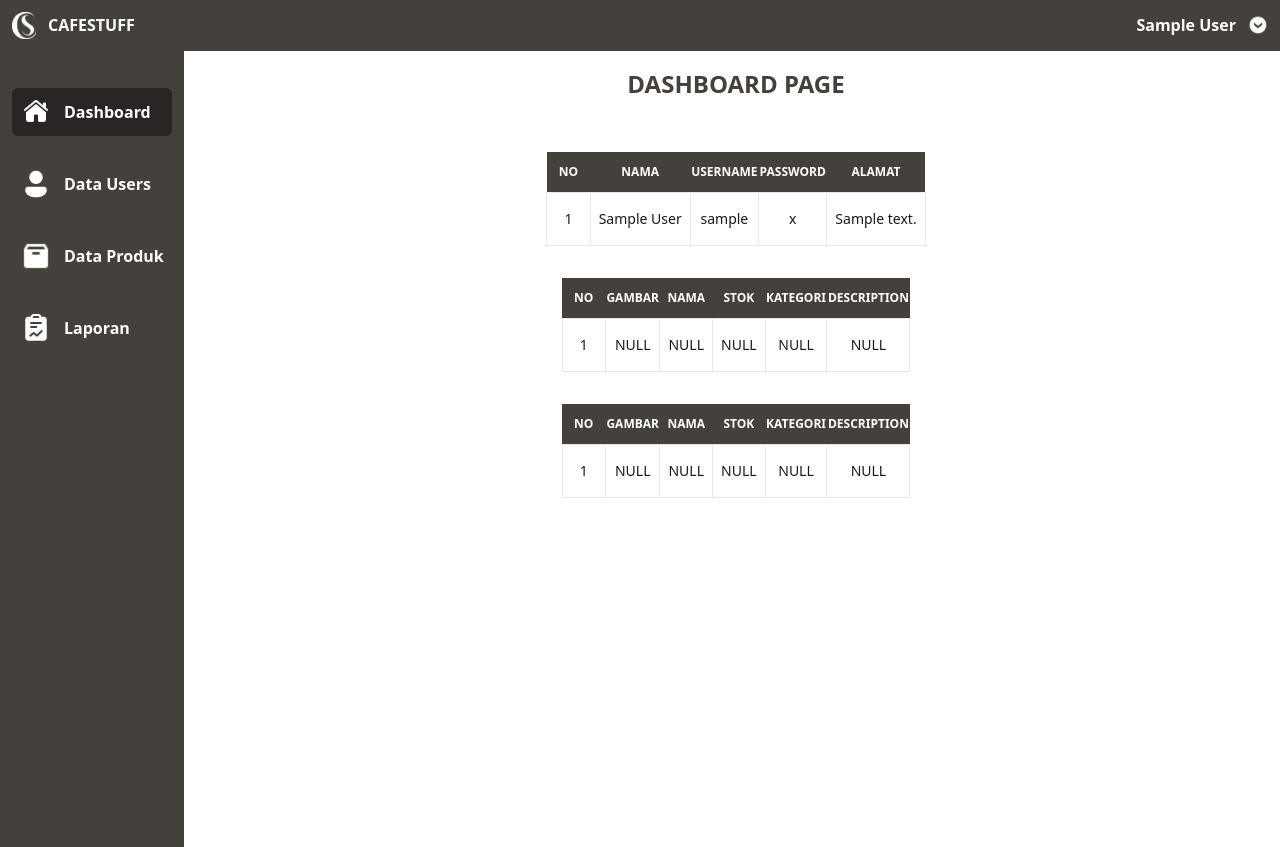
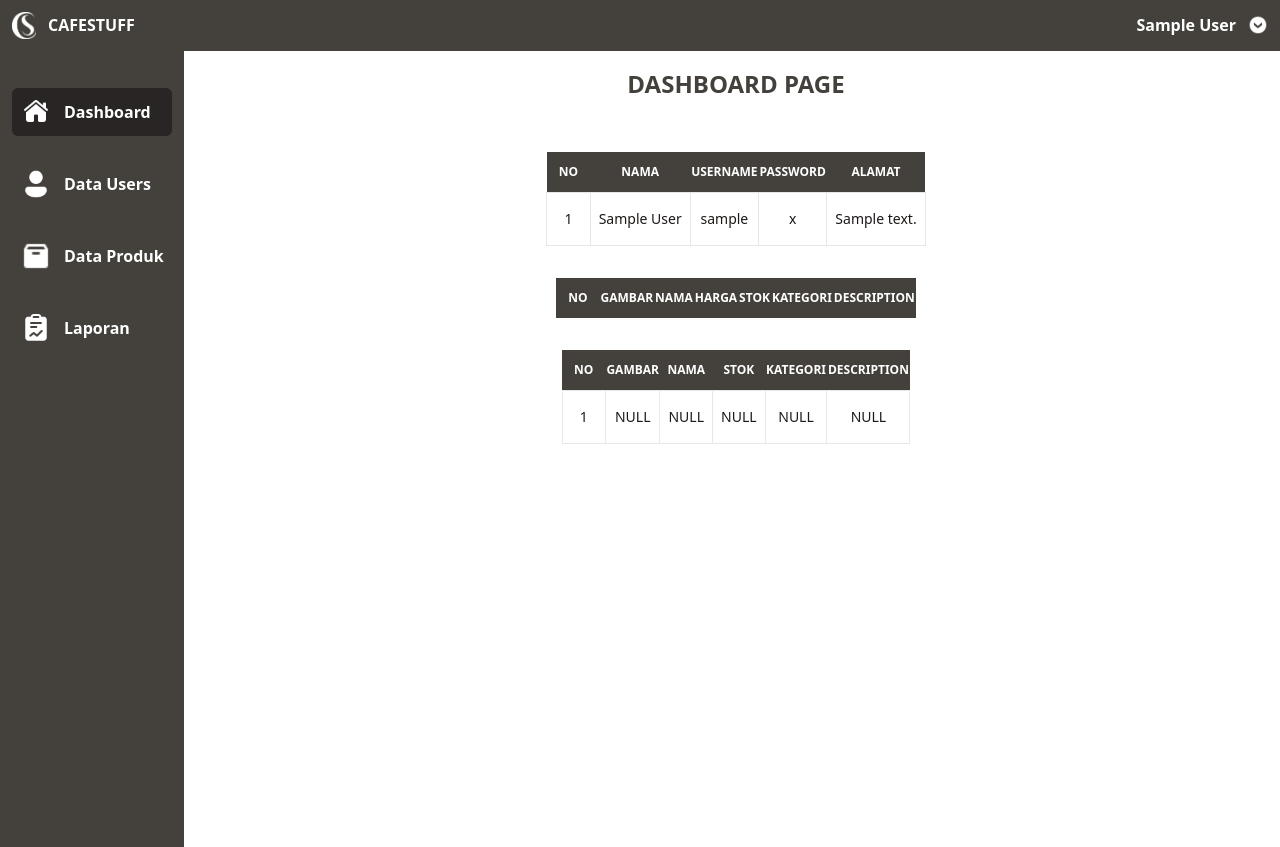
Before and after one commit to mallexibra/penyewaancafe, a PHP site: page /admin/dashboard.php in a window 1280 px wide. Shown: the top 847 px of the page. Run offline with PHP 8.4, Linux system fonts and the light colour scheme; the visitor is signed in with stand-in values (Sample User, id 1); tables that the repository leaves empty or names only in its code hold one stand-in row (values such as "Sample post"); lists and menus that the app fills with data are empty; style sheets or scripts are compiled from the project's sources.

Commit message:
add: Menambahkan tabel produk pada halaman dashboard.php

```diff
--- a/admin/dashboard.php
+++ b/admin/dashboard.php
@@ -8,6 +8,8 @@ if (!isset($_SESSION['name'])) {
 }
 
 $result = mysqli_query($mysqli, "SELECT * FROM user");
+
+$query = mysqli_query($mysqli, "SELECT p.id AS id_produk, p.gambar, p.nama AS nama_produk, p.harga, p.stok, kp.nama AS nama_kategori, p.deskripsi FROM produk AS p INNER JOIN kategori_produk AS kp ON p.kategori = kp.id");
 
 ?>
 
@@ -115,29 +117,39 @@ $result = mysqli_query($mysqli, "SELECT * FROM user");
             <th class="p-3">NO</th>
             <th>GAMBAR</th>
             <th>NAMA</th>
+            <th>HARGA</th>
             <th>STOK</th>
             <th>KATEGORI</th>
             <th>DESCRIPTION</th>
           </thead>
           <tbody>
+            <?php $no = 1; ?>
+            <?php while ($row = mysqli_fetch_assoc($query)) : ?>
               <tr class="bg-white border-b text-stone-900">
                 <td class="px-2 py-4 border font-medium whitespace-nowrap">
-                1
+                  <?= $no ?>
                 </td>
                 <td class="px-2 py-4 border font-medium whitespace-nowrap">
-                NULL
+                  <img src="../src/assets/produk/<?= $row['gambar'] ?>" alt="Gambar Produk" width="120px">
                 </td>
                 <td class="px-2 py-4 border font-medium whitespace-nowrap">
-                NULL
+                  <?= $row['nama_produk'] ?>
                 </td>
                 <td class="px-2 py-4 border font-medium whitespace-nowrap">
-                NULL
+                  Rp. <?= $row['harga'] ?>
                 </td>
                 <td class="px-2 py-4 border font-medium whitespace-nowrap">
-                NULL
+                  <?= $row['stok'] ?>
                 </td>
-              <td class="px-2 py-4 border font-medium">NULL</td>
+                <td class="px-2 py-4 border font-medium whitespace-nowrap">
+                  <?= $row['nama_kategori'] ?>
+                </td>
+                <td class="px-2 py-4 border font-medium" width="400">
+                  <?= $row['deskripsi'] ?>
+                </td>
               </tr>
+              <?php $no++; ?>
+            <?php endwhile; ?>
           </tbody>
         </table>
       </div>
```
Lines whose indentation alone changed are shown as unchanged.
